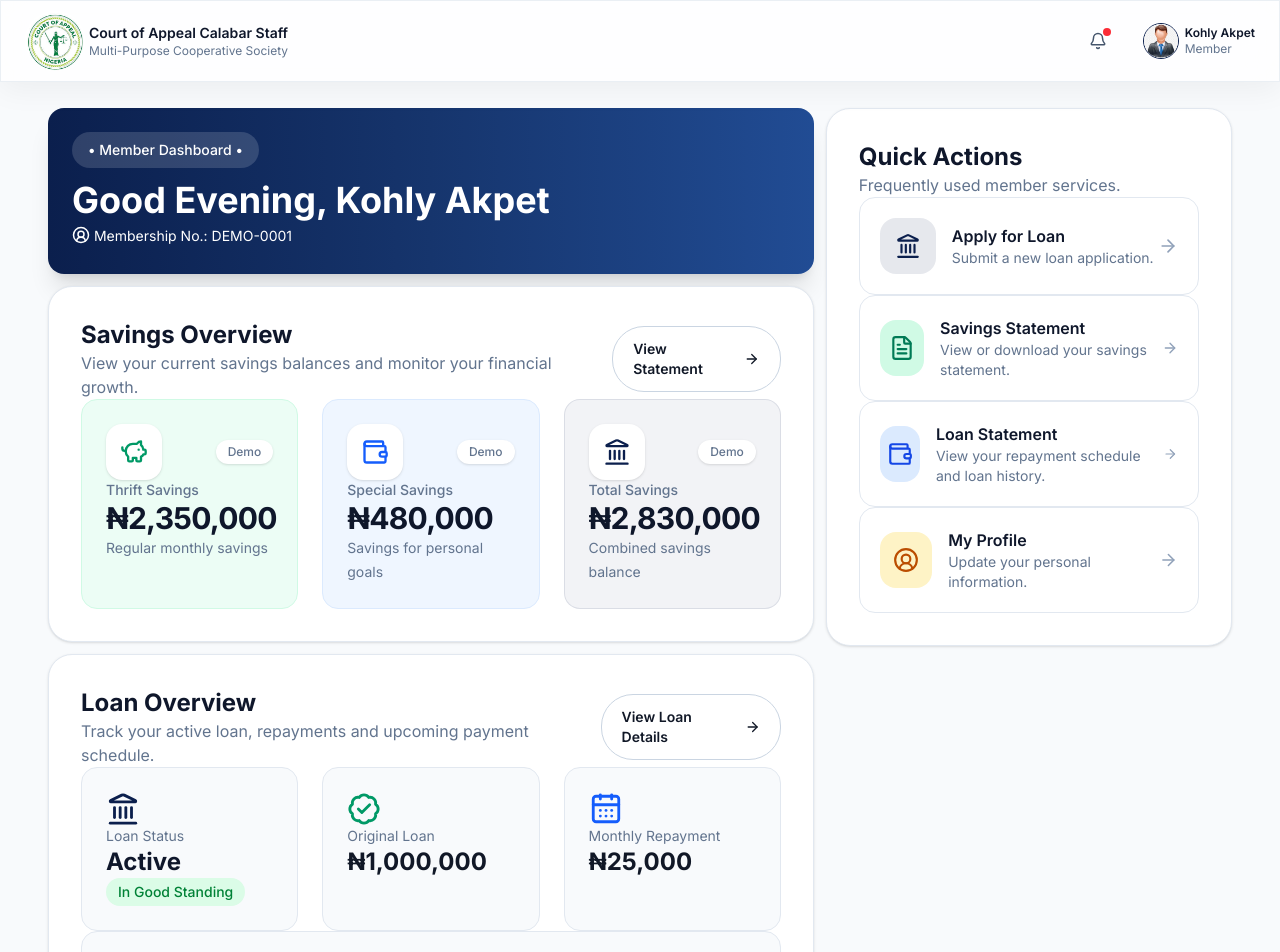
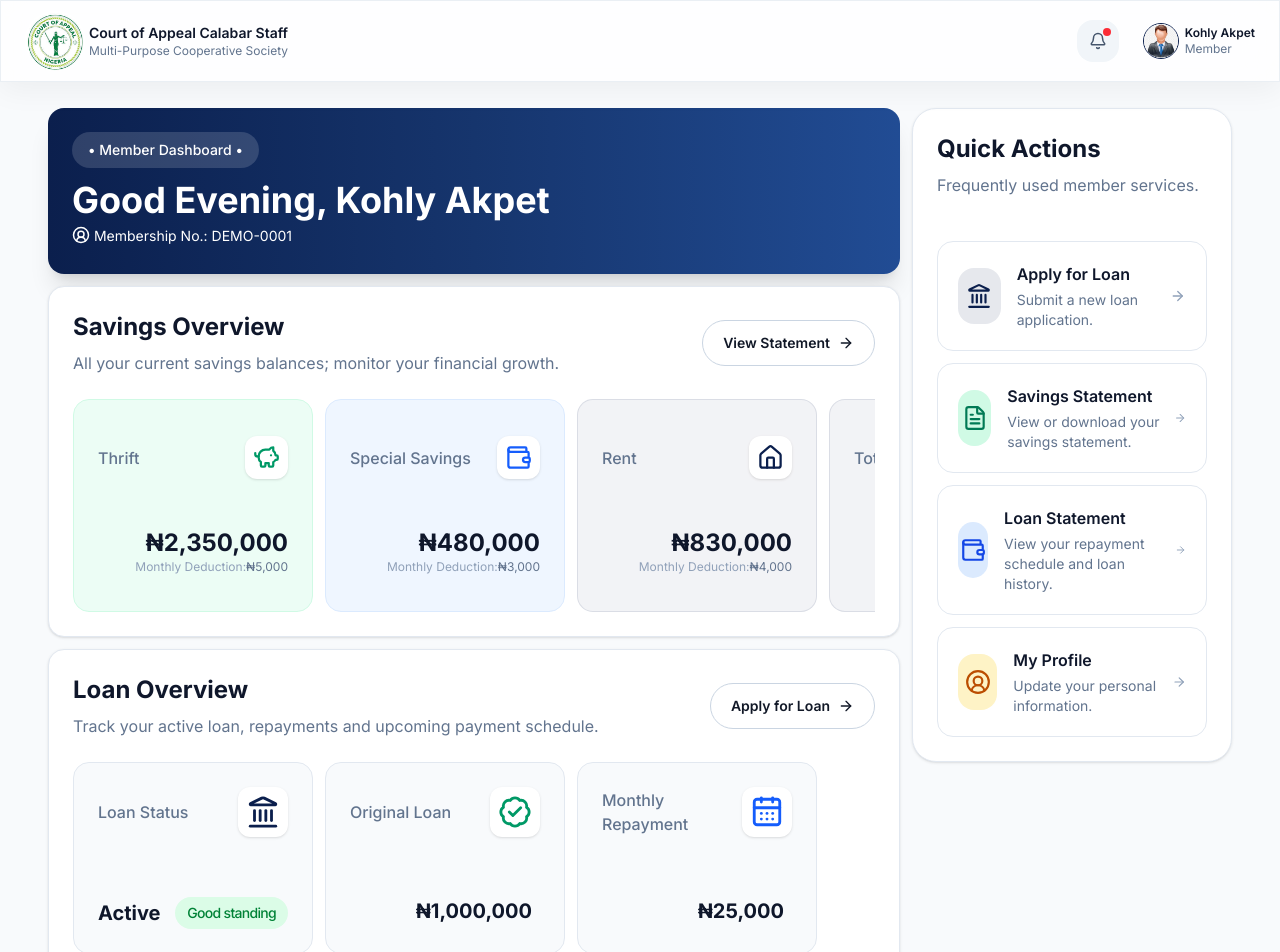
Before and after one commit to koakpet/coampcs-portal, a Next.js app: page /dashboard in a window 1280 px wide. Shown: the top 952 px of the page. Built offline with nearby package versions, Linux system fonts and the light colour scheme.

Commit message:
Completed work on Dashboard for desktop, also fixed login page

```diff
--- a/src/app/dashboard/page.jsx
+++ b/src/app/dashboard/page.jsx
@@ -1,5 +1,4 @@
 import Topbar from "@/components/dashboard/Topbar";
-import Sidebar from "@/components/dashboard/Sidebar";
 import WelcomeCard from "@/components/dashboard/WelcomeCard";
 import SavingsOverview from "@/components/dashboard/SavingsOverview";
 import LoanOverview from "@/components/dashboard/LoanOverview";
@@ -11,12 +10,12 @@ export default function DashboardPage() {
     <>
       <Topbar />
       <div className="pt-27 px-12 flex gap-3">
-        <div className="flex flex-col gap-3">
+        <div className="flex-1 flex flex-col gap-3 min-w-0">
           <WelcomeCard />
           <SavingsOverview />
           <LoanOverview />
         </div>
-        <div>
+        <div className="w-80">
           <QuickActions />
         </div>
       </div>
--- a/src/app/globals.css
+++ b/src/app/globals.css
@@ -55,9 +55,9 @@
   box-sizing: border-box;
 }
 
-* {
+/* * {
   margin: 0;
-}
+} */
 
 html {
   scroll-behavior: smooth;
@@ -97,7 +97,6 @@ img {
 button {
   cursor: pointer;
   border: none;
-  background: transparent;
   font: inherit;
 }
 
--- a/src/app/login/page.jsx
+++ b/src/app/login/page.jsx
@@ -10,7 +10,7 @@ export default function LoginPage() {
     <>
       <Navbar />
 
-      <main className="min-h-screen bg-slate-50 pt-36 pb-24">
+      <main className="h-dvh pt-18 w-full flex justify-center items-center">
         <LoginForm />
       </main>
     </>
--- a/src/components/dashboard/LoanOverview.jsx
+++ b/src/components/dashboard/LoanOverview.jsx
@@ -4,18 +4,18 @@ import {Landmark, CalendarDays, BadgeCheck, ArrowRight} from "lucide-react";
 export default function LoanOverview() {
   const loan = {
     status: "Active",
-    totalLoan: "₦1,000,000",
-    outstanding: "₦750,000",
-    monthlyRepayment: "₦25,000",
-    nextRepayment: "15 August 2026",
-    progress: 25, // Percentage repaid
+    totalLoan: "1,000,000",
+    outstanding: "750,000",
+    monthlyRepayment: "25,000",
+    progress: 3, // Percentage repaid
+    standing: "Good standing",
   };
 
   return (
-    <section className="rounded-3xl border border-slate-200 bg-white p-8 shadow-sm">
+    <section className="p-6 flex flex-col items-start gap-6 border rounded-2xl border-slate-200 shadow-sm bg-white">
       {/* Header */}
 
-      <div className="mb-8 flex flex-col gap-4 md:flex-row md:items-center md:justify-between">
+      <div className="w-full flex items-center justify-between">
         <div>
           <h2 className="text-2xl font-bold text-slate-900">Loan Overview</h2>
 
@@ -23,53 +23,82 @@ export default function LoanOverview() {
             Track your active loan, repayments and upcoming payment schedule.
           </p>
         </div>
+        {/* <Link
+          href="/dashboard/loans"
+          className="inline-flex items-center gap-2 rounded-xl border border-slate-300 px-5 py-3 text-sm font-semibold text-slate-700 transition hover:border-[#0B1F4D] hover:text-[#0B1F4D]"
+        >
+          View Statement
+          <ArrowRight size={16} />
+        </Link> */}
 
         <Link
           href="/dashboard/loans"
           className="inline-flex items-center gap-2 rounded-xl border border-slate-300 px-5 py-3 text-sm font-semibold text-slate-700 transition hover:border-[#0B1F4D] hover:text-[#0B1F4D]"
         >
-          View Loan Details
+          Apply for Loan
           <ArrowRight size={16} />
         </Link>
       </div>
 
-      {/* Top Cards */}
+      {/* Loan Cards */}
+      <div className="w-full overflow-x-auto scrollbar-none">
+        <div className="flex gap-3 w-max">
+          <div className="w-60 rounded-2xl border border-slate-200 bg-slate-50 p-6">
+            <div className="flex items-center justify-between">
+              <p className="font-medium text-slate-500">Loan Status </p>
 
-      <div className="grid gap-6 lg:grid-cols-3">
-        <div className="rounded-2xl border border-slate-200 bg-slate-50 p-6">
-          <Landmark size={34} className="text-[#0B1F4D]" />
+              <p className="p-2 rounded-sm bg-white shadow-sm">
+                <Landmark size={34} className="text-[#0B1F4D]" />
+              </p>
+            </div>
 
-          <p className="mt-6 text-sm text-slate-500">Loan Status</p>
+            <div className="pt-15 flex items-center justify-between">
+              <h3 className="pr-2 text-xl font-bold text-slate-900">
+                {loan.status}
+              </h3>
 
-          <h3 className="mt-2 text-2xl font-bold text-slate-900">
-            {loan.status}
-          </h3>
+              <span className="rounded-full bg-green-100 py-1.5 px-3 tracking-tighter text-sm font-medium text-green-700">
+                {loan.standing}
+              </span>
+            </div>
+          </div>
 
-          <span className="mt-4 inline-flex rounded-full bg-green-100 px-3 py-1 text-sm font-medium text-green-700">
-            In Good Standing
-          </span>
-        </div>
+          <div className="w-60 rounded-2xl border border-slate-200 bg-slate-50 p-6">
+            <div className="flex items-center justify-between">
+              <p className="font-medium text-slate-500">Original Loan </p>
 
-        <div className="rounded-2xl border border-slate-200 bg-slate-50 p-6">
-          <BadgeCheck size={34} className="text-emerald-600" />
+              <p className="p-2 rounded-sm bg-white shadow-sm">
+                <BadgeCheck size={34} className="text-emerald-600" />
+              </p>
+            </div>
 
-          <p className="mt-6 text-sm text-slate-500">Original Loan</p>
+            <div className="pt-15">
+              <h3 className="pr-2 text-xl font-bold text-slate-900 text-right">
+                ₦{loan.totalLoan}
+              </h3>
+            </div>
+          </div>
 
-          <h3 className="mt-2 text-2xl font-bold">{loan.totalLoan}</h3>
-        </div>
+          <div className="w-60 rounded-2xl border border-slate-200 bg-slate-50 p-6">
+            <div className="flex items-center justify-between">
+              <p className="font-medium text-slate-500">Monthly Repayment</p>
 
-        <div className="rounded-2xl border border-slate-200 bg-slate-50 p-6">
-          <CalendarDays size={34} className="text-blue-600" />
+              <p className="p-2 rounded-sm bg-white shadow-sm">
+                <CalendarDays size={34} className="text-blue-600" />
+              </p>
+            </div>
 
-          <p className="mt-6 text-sm text-slate-500">Monthly Repayment</p>
-
-          <h3 className="mt-2 text-2xl font-bold">{loan.monthlyRepayment}</h3>
+            <div className="pt-15">
+              <h3 className="pr-2 text-xl font-bold text-slate-900 text-right">
+                ₦{loan.monthlyRepayment}
+              </h3>
+            </div>
+          </div>
         </div>
       </div>
 
       {/* Progress */}
-
-      <div className="mt-8 rounded-2xl border border-slate-200 bg-slate-50 p-6">
+      <div className="w-full rounded-2xl border border-slate-200 bg-slate-50 p-6">
         <div className="mb-4 flex items-center justify-between">
           <h3 className="font-semibold text-slate-900">
             Loan Repayment Progress
@@ -95,14 +124,6 @@ export default function LoanOverview() {
               {loan.outstanding}
             </h3>
           </div>
-
-          <div>
-            <p className="text-sm text-slate-500">Next Repayment Date</p>
-
-            <h3 className="mt-2 text-xl font-semibold text-slate-900">
-              {loan.nextRepayment}
-            </h3>
-          </div>
         </div>
       </div>
 
--- a/src/components/dashboard/QuickActions.jsx
+++ b/src/components/dashboard/QuickActions.jsx
@@ -44,10 +44,10 @@ const actions = [
 
 export default function QuickActions() {
   return (
-    <section className="rounded-3xl border border-slate-200 bg-white p-8 shadow-sm">
+    <section className="hidden md:block rounded-3xl border border-slate-200 bg-white p-6 shadow-sm">
       {/* Header */}
 
-      <div className="mb-8">
+      <div className="mb-8 bg-white">
         <h2 className="text-2xl font-bold text-slate-900">Quick Actions</h2>
 
         <p className="mt-2 text-slate-500">Frequently used member services.</p>
@@ -55,7 +55,7 @@ export default function QuickActions() {
 
       {/* Action Cards */}
 
-      <div className="space-y-4">
+      <div className="flex flex-col gap-3 pt-3">
         {actions.map((action) => {
           const Icon = action.icon;
 
--- a/src/components/dashboard/SavingsOverview.jsx
+++ b/src/components/dashboard/SavingsOverview.jsx
@@ -1,30 +1,50 @@
 import Link from "next/link";
-import {PiggyBank, Wallet, Landmark, ArrowRight} from "lucide-react";
+import {
+  PiggyBank,
+  Wallet,
+  Landmark,
+  ArrowRight,
+  AlertCircle,
+  House,
+} from "lucide-react";
 
 const savings = [
   {
-    title: "Thrift Savings",
-    amount: "₦2,350,000",
+    title: "Thrift",
+    amount: "2,350,000",
+    contribution: "5,000",
     icon: PiggyBank,
-    color: "bg-emerald-50",
+    bgColor: "bg-emerald-50",
     iconColor: "text-emerald-600",
     border: "border-emerald-100",
     description: "Regular monthly savings",
   },
   {
     title: "Special Savings",
-    amount: "₦480,000",
+    amount: "480,000",
+    contribution: "3,000",
     icon: Wallet,
-    color: "bg-blue-50",
+    bgColor: "bg-blue-50",
     iconColor: "text-blue-600",
     border: "border-blue-100",
     description: "Savings for personal goals",
   },
   {
+    title: "Rent",
+    amount: "830,000",
+    contribution: "4,000",
+    icon: House,
+    bgColor: "bg-[#0B1F4D]/5",
+    iconColor: "text-[#0B1F4D]",
+    border: "border-[#0B1F4D]/10",
+    description: "Special savings for rent",
+  },
+  {
     title: "Total Savings",
-    amount: "₦2,830,000",
+    amount: "2,830,000",
+    contribution: "5,000",
     icon: Landmark,
-    color: "bg-[#0B1F4D]/5",
+    bgColor: "bg-[#0B1F4D]/5",
     iconColor: "text-[#0B1F4D]",
     border: "border-[#0B1F4D]/10",
     description: "Combined savings balance",
@@ -33,21 +53,19 @@ const savings = [
 
 export default function SavingsOverview() {
   return (
-    <section className="rounded-3xl border border-slate-200 bg-white p-8 shadow-sm">
+    <>
+      <section className="p-6 flex flex-col items-start gap-6 border rounded-2xl border-slate-200 shadow-sm bg-white">
         {/* Header */}
 
-      <div className="mb-8 flex flex-col gap-4 md:flex-row md:items-center md:justify-between">
+        <div className="w-full flex items-center justify-between">
           <div>
             <h2 className="text-2xl font-bold text-slate-900">
               Savings Overview
             </h2>
-
             <p className="mt-2 text-slate-500">
-            View your current savings balances and monitor your financial
-            growth.
+              All your current savings balances; monitor your financial growth.
             </p>
           </div>
-
           <Link
             href="/dashboard/statements"
             className="inline-flex items-center gap-2 rounded-xl border border-slate-300 px-5 py-3 text-sm font-semibold text-slate-700 transition hover:border-[#0B1F4D] hover:text-[#0B1F4D]"
@@ -57,44 +75,38 @@ export default function SavingsOverview() {
           </Link>
         </div>
 
-      {/* Savings Cards */}
-
-      <div className="grid gap-6 lg:grid-cols-3">
+        {/* Saving Cards */}
+        <div className="w-full overflow-x-auto scrollbar-none">
+          <div className="flex gap-3 w-max">
             {savings.map((item) => {
               const Icon = item.icon;
 
               return (
                 <div
                   key={item.title}
-              className={`rounded-2xl border ${item.border} ${item.color} p-6 transition-all duration-300 hover:-translate-y-1 hover:shadow-lg`}
+                  className={`w-60 px-6 py-9 border rounded-2xl ${item.border} ${item.bgColor} hover:shadow-lg`}
                 >
                   <div className="flex items-center justify-between">
-                <div
-                  className={`flex h-14 w-14 items-center justify-center rounded-2xl bg-white shadow-sm`}
-                >
-                  <Icon size={28} className={item.iconColor} />
+                    <p className="font-medium text-slate-500">{item.title} </p>
+
+                    <p className="p-2 rounded-sm bg-white shadow-sm">
+                      <Icon className={item.iconColor} size={27} />
+                    </p>
                   </div>
 
-                <span className="rounded-full bg-white px-3 py-1 text-xs font-medium text-slate-500 shadow-sm">
-                  Demo
-                </span>
-              </div>
-
-              <p className="mt-8 text-sm font-medium text-slate-500">
-                {item.title}
-              </p>
-
-              <h3 className="mt-2 text-3xl font-bold tracking-tight text-slate-900">
-                {item.amount}
+                  <h3 className="pt-12 text-2xl font-bold text-right text-slate-900">
+                    ₦{item.amount}
                   </h3>
-
-              <p className="mt-3 text-sm leading-6 text-slate-500">
-                {item.description}
+                  <p className="text-xs text-right text-slate-400">
+                    Monthly Deduction:
+                    <span className="text-slate-500">₦{item.contribution}</span>
                   </p>
                 </div>
               );
             })}
           </div>
+        </div>
       </section>
+    </>
   );
 }
--- a/src/components/login/LoginForm.jsx
+++ b/src/components/login/LoginForm.jsx
@@ -2,6 +2,7 @@
 
 import Link from "next/link";
 import {useState} from "react";
+import Logo from "../layout/Logo";
 import {Eye, EyeOff, Lock, ShieldCheck, User} from "lucide-react";
 
 export default function LoginForm() {
@@ -10,57 +11,43 @@ export default function LoginForm() {
   return (
     <section className="mx-auto max-w-md px-6">
       <div className="rounded-3xl border border-slate-200 bg-white p-8 shadow-xl">
-        {/* Logo / Title */}
-
-        <div className="mb-10 text-center">
-          <div className="mx-auto flex h-16 w-16 items-center justify-center rounded-2xl bg-[#0B1F4D] text-white text-2xl font-bold">
-            CA
-          </div>
-
-          <h1 className="mt-6 text-3xl font-bold text-slate-900">
+        <h1 className="py-9 text-3xl font-bold text-slate-900 text-center">
           Member Login
         </h1>
 
-          <p className="mt-3 text-slate-600">
-            Access your savings, loans and cooperative services securely.
-          </p>
-        </div>
-
         {/* Form */}
-
-        <form className="space-y-6">
+        <form className="flex flex-col gap-12">
+          <div className="flex flex-col gap-3">
             {/* Membership Number */}
-
             <div>
-            <label className="mb-2 block text-sm font-medium text-slate-700">
+              {/* <label className="mb-2 block text-sm font-medium text-slate-700">
               Membership Number
-            </label>
+            </label> */}
 
               <div className="flex items-center rounded-xl border border-slate-300 px-4 focus-within:border-[#0B1F4D]">
                 <User size={18} className="text-slate-400" />
 
                 <input
                   type="text"
-                placeholder="Enter your membership number"
-                className="w-full bg-transparent px-3 py-4 outline-none"
+                  placeholder="Email Address"
+                  className="w-full bg-transparent px-1.5 py-3 outline-none"
                 />
               </div>
             </div>
 
             {/* Password */}
-
             <div>
-            <label className="mb-2 block text-sm font-medium text-slate-700">
+              {/* <label className="mb-2 block text-sm font-medium text-slate-700">
               Password
-            </label>
+            </label> */}
 
               <div className="flex items-center rounded-xl border border-slate-300 px-4 focus-within:border-[#0B1F4D]">
                 <Lock size={18} className="text-slate-400" />
 
                 <input
                   type={showPassword ? "text" : "password"}
-                placeholder="Enter your password"
-                className="w-full bg-transparent px-3 py-4 outline-none"
+                  placeholder="Password"
+                  className="w-full bg-transparent px-1.5 py-3 outline-none"
                 />
 
                 <button
@@ -77,7 +64,6 @@ export default function LoginForm() {
             </div>
 
             {/* Remember / Forgot */}
-
             <div className="flex items-center justify-between text-sm">
               <label className="flex items-center gap-2 text-slate-600">
                 <input type="checkbox" className="rounded" />
@@ -91,9 +77,9 @@ export default function LoginForm() {
                 Forgot Password?
               </Link>
             </div>
+          </div>
 
           {/* Login Button */}
-
           <button
             type="submit"
             className="w-full rounded-2xl bg-[#0B1F4D] py-4 text-lg font-semibold text-white transition hover:opacity-90"
```
Lines whose indentation alone changed are shown as unchanged.
